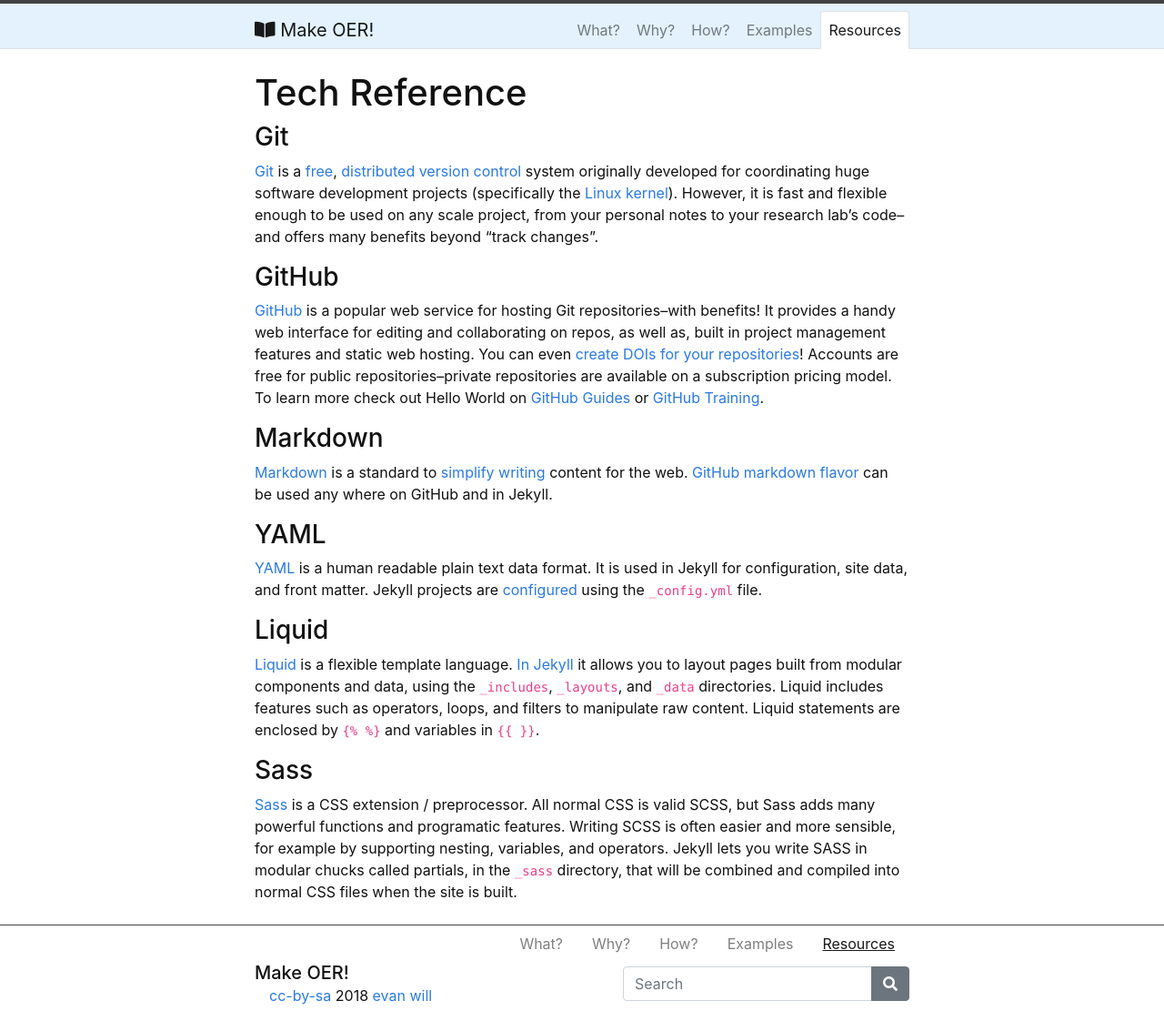
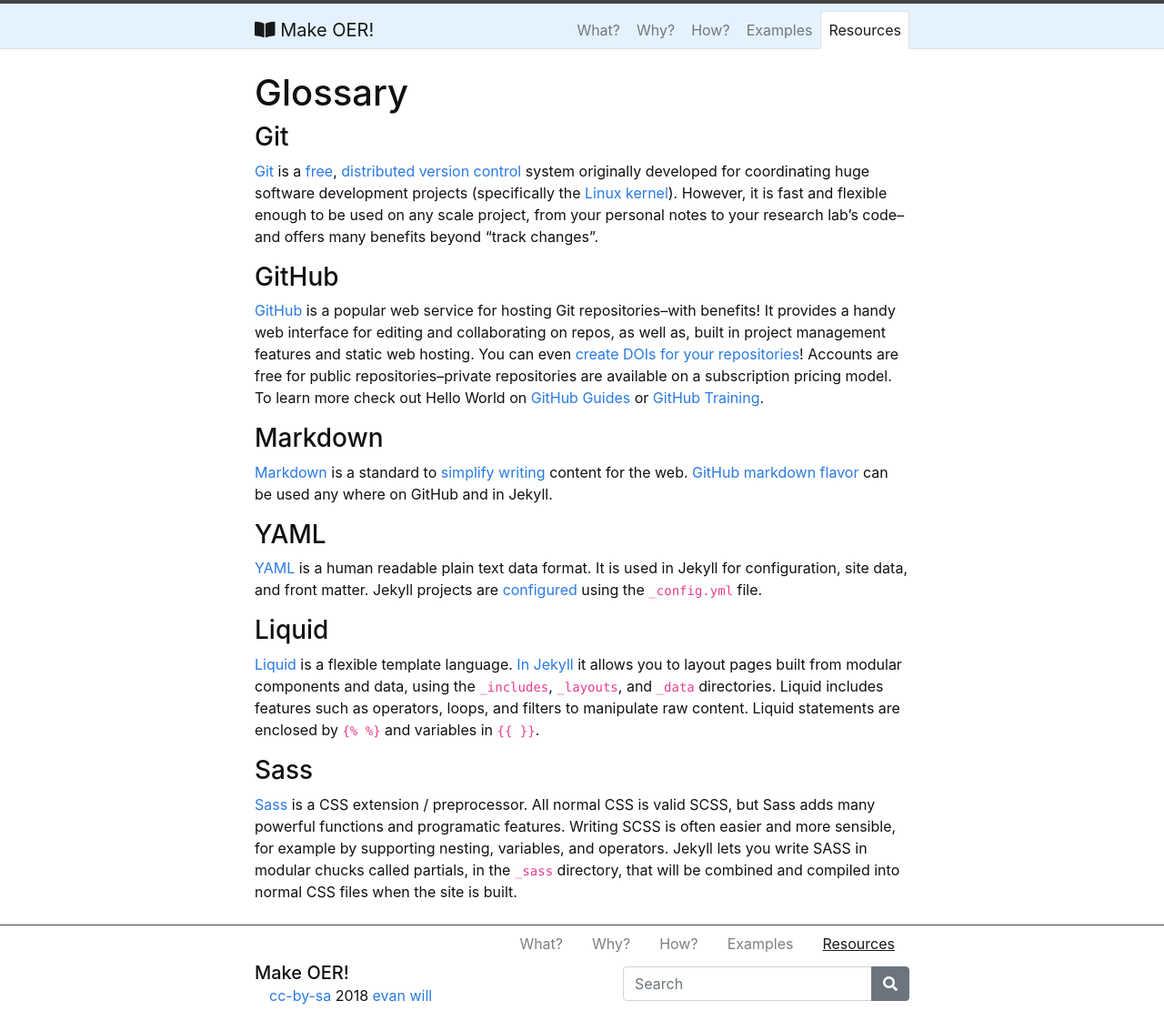
Before and after one commit to evanwill/make-oer, a Jekyll site: the page built from content/4-resources.md, in a window 1280 px wide. Shown: the whole page at 91% size. Built offline with Jekyll 4.4.1, drawn with Linux system fonts in a browser that asks for light colours.

Commit message:
little updates

```diff
--- a/content/4-resources.md
+++ b/content/4-resources.md
@@ -3,7 +3,7 @@ title: Resources
 nav: true
 ---
 
-# Tech Reference
+# Glossary
 
 ### Git
 
```
Also changed, not shown: content/0-what.md (+1 -1 lines).
